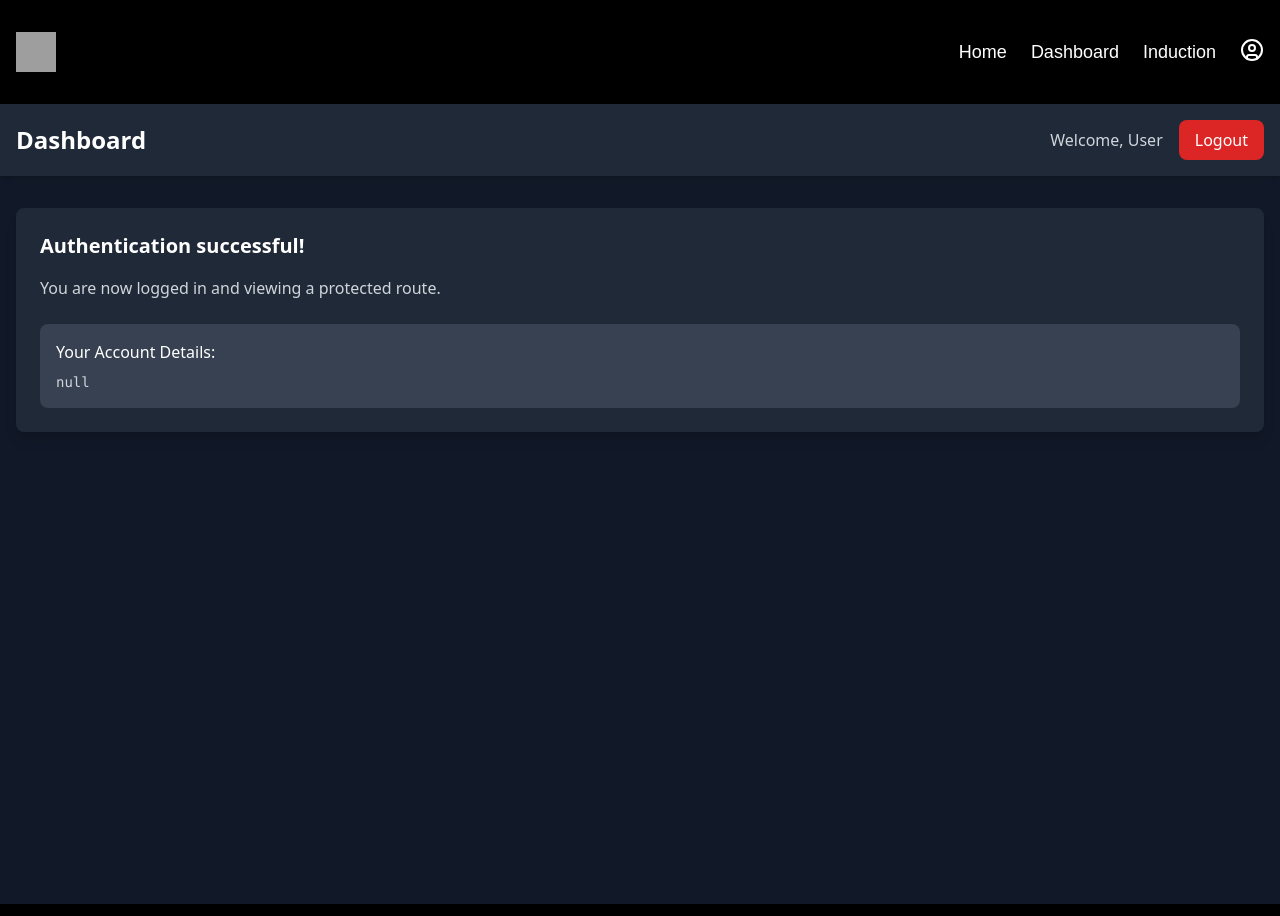
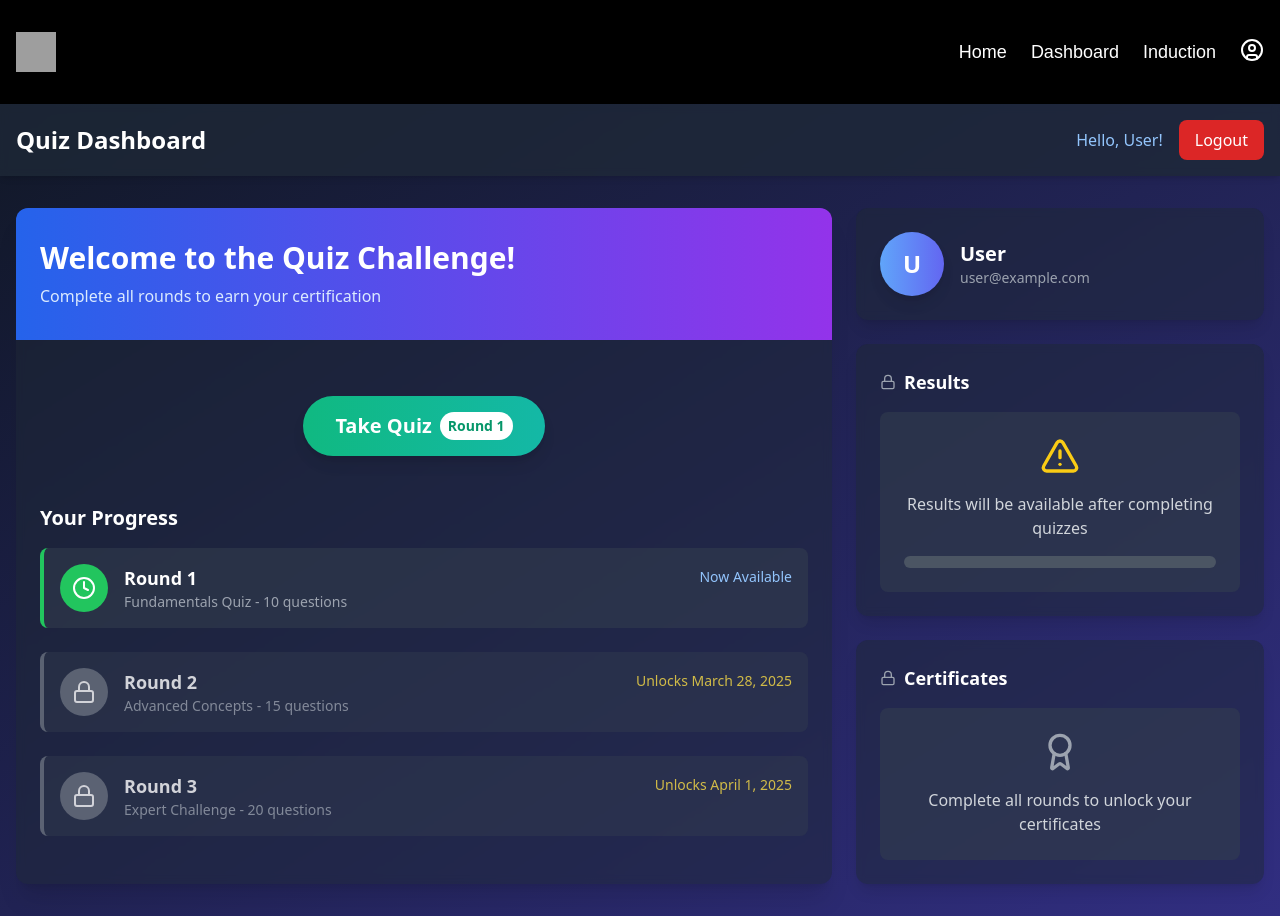
Before and after one commit to piyush-bit/iic-induction-2025, a React (Vite) app: page /dashboard in a window 1280 px wide. Built offline with nearby package versions, Linux system fonts and the light colour scheme; grey boxes are pictures that could not be loaded; a web font is replaced by a local one.

Commit message:
dashboard updated

```diff
--- a/package.json
+++ b/package.json
@@ -24,6 +24,7 @@
     "react-dom": "^18.3.1",
     "react-icons": "^5.4.0",
     "react-router-dom": "^6.27.0",
+    "recharts": "^2.15.1",
     "tailwind-merge": "^3.0.1",
     "tailwindcss-animate": "^1.0.7"
   },
--- a/src/components/Dashboard/Dashboard.jsx
+++ b/src/components/Dashboard/Dashboard.jsx
@@ -1,16 +1,67 @@
-import { useAuth } from '.././Context/AuthContext';
+import { useAuth } from '../Context/AuthContext';
+import { useState, useEffect } from 'react';
+import { Lock, Award, AlertTriangle, CheckCircle, Clock } from 'lucide-react';
 
 function Dashboard() {
   const { currentUser, logout } = useAuth();
+  const [isLoading, setIsLoading] = useState(true);
+  const [quizData, setQuizData] = useState({
+    round1: { status: 'locked', score: null, maxScore: 100, unlockDate: 'March 25, 2025' },
+    round2: { status: 'locked', score: null, maxScore: 150, unlockDate: 'March 28, 2025' },
+    round3: { status: 'locked', score: null, maxScore: 200, unlockDate: 'April 1, 2025' },
+    currentRound: null
+  });
+
+  // Simulate fetching quiz data
+  useEffect(() => {
+    const fetchQuizData = async () => {
+      // Simulate API delay
+      setTimeout(() => {
+        // This would be replaced by actual API call
+        setQuizData({
+          round1: { status: 'available', score: null, maxScore: 100, unlockDate: 'Now Available' },
+          round2: { status: 'locked', score: null, maxScore: 150, unlockDate: 'March 28, 2025' },
+          round3: { status: 'locked', score: null, maxScore: 200, unlockDate: 'April 1, 2025' },
+          currentRound: 'round1'
+        });
+        setIsLoading(false);
+      }, 800);
+    };
+
+    fetchQuizData();
+  }, []);
+
+  const getRoundStatusColor = (status) => {
+    switch(status) {
+      case 'available': return 'bg-green-500';
+      case 'locked': return 'bg-gray-500';
+      case 'completed': return 'bg-blue-500';
+      default: return 'bg-gray-500';
+    }
+  };
+
+  const getRoundStatusIcon = (status) => {
+    switch(status) {
+      case 'available': return <Clock size={24} />;
+      case 'locked': return <Lock size={24} />;
+      case 'completed': return <CheckCircle size={24} />;
+      default: return <AlertTriangle size={24} />;
+    }
+  };
+
+  const handleTakeQuiz = () => {
+    // Would normally navigate to the quiz page or start the quiz
+    alert(`Starting ${quizData.currentRound ? quizData.currentRound.replace('round', 'Round ') : 'the quiz'}!`);
+  };
 
   return (
-    <div className="min-h-screen bg-gray-900 text-white">
-      <header className="bg-gray-800 shadow-md">
+    <div className="min-h-screen bg-gradient-to-br from-gray-900 to-indigo-900 text-white">
+      <header className="bg-gray-800/80 backdrop-blur-sm shadow-md">
         <div className="container mx-auto px-4 py-4 flex justify-between items-center">
-          <h1 className="text-2xl font-bold">Dashboard</h1>
+          <h1 className="text-2xl font-bold">Quiz Dashboard</h1>
           <div className="flex items-center space-x-4">
-            <span className="text-gray-300">
-              Welcome, {currentUser?.firstName || 'User'}
+            <span className="text-blue-300 font-medium">
+              Hello, {currentUser?.firstName || 'User'}!
             </span>
             <button
               onClick={logout}
@@ -23,20 +74,148 @@ function Dashboard() {
       </header>
 
       <main className="container mx-auto px-4 py-8">
-        <div className="bg-gray-800 rounded-lg shadow-lg p-6">
-          <h2 className="text-xl font-semibold mb-4">
-            Authentication successful!
-          </h2>
-          <p className="text-gray-300 mb-4">
-            You are now logged in and viewing a protected route.
-          </p>
-          <div className="mt-6 p-4 bg-gray-700 rounded-lg">
-            <h3 className="font-medium mb-2">Your Account Details:</h3>
-            <pre className="whitespace-pre-wrap text-sm text-gray-300">
-              {JSON.stringify(currentUser, null, 2)}
-            </pre>
+        {isLoading ? (
+          <div className="flex justify-center items-center h-64">
+            <div className="animate-spin rounded-full h-12 w-12 border-t-2 border-b-2 border-blue-500"></div>
           </div>
-        </div>
+        ) : (
+          <div className="flex flex-col md:flex-row gap-6">
+            {/* Main Panel */}
+            <div className="w-full md:w-2/3 bg-gray-800/50 backdrop-blur-sm rounded-xl shadow-xl overflow-hidden">
+              <div className="bg-gradient-to-r from-blue-600 to-purple-600 px-6 py-8">
+                <h2 className="text-3xl font-bold mb-2">Welcome to the Quiz Challenge!</h2>
+                <p className="text-blue-100">Complete all rounds to earn your certification</p>
+              </div>
+
+              <div className="p-6">
+                <div className="flex justify-center my-8">
+                  <button
+                    onClick={handleTakeQuiz}
+                    className="bg-gradient-to-r from-emerald-500 to-teal-500 hover:from-emerald-600 hover:to-teal-600 text-white text-xl font-bold px-8 py-4 rounded-full shadow-lg transform transition duration-300 hover:scale-105 hover:shadow-xl flex items-center justify-center"
+                  >
+                    <span className="mr-2">Take Quiz</span>
+                    {quizData.currentRound && (
+                      <span className="bg-white text-emerald-600 text-sm font-bold px-2 py-1 rounded-full">
+                        {quizData.currentRound.replace('round', 'Round ')}
+                      </span>
+                    )}
+                  </button>
+                </div>
+
+                <div className="mt-12">
+                  <h3 className="text-xl font-semibold mb-4">Your Progress</h3>
+
+                  <div className="space-y-6">
+                    {/* Round 1 */}
+                    <div className="bg-gray-700/50 rounded-lg p-4 flex items-center border-l-4 border-green-500">
+                      <div className={`${getRoundStatusColor(quizData.round1.status)} p-3 rounded-full mr-4`}>
+                        {getRoundStatusIcon(quizData.round1.status)}
+                      </div>
+                      <div className="flex-1">
+                        <div className="flex justify-between">
+                          <h4 className="font-semibold text-lg">Round 1</h4>
+                          <div className="text-right">
+                            {quizData.round1.score !== null ? (
+                              <span className="text-emerald-400 font-bold">
+                                {quizData.round1.score}/{quizData.round1.maxScore}
+                              </span>
+                            ) : (
+                              <span className="text-blue-300 text-sm">
+                                {quizData.round1.unlockDate}
+                              </span>
+                            )}
+                          </div>
+                        </div>
+                        <p className="text-gray-400 text-sm">Fundamentals Quiz - 10 questions</p>
+                      </div>
+                    </div>
+
+                    {/* Round 2 */}
+                    <div className="bg-gray-700/50 rounded-lg p-4 flex items-center border-l-4 border-gray-500 opacity-80">
+                      <div className={`${getRoundStatusColor(quizData.round2.status)} p-3 rounded-full mr-4`}>
+                        {getRoundStatusIcon(quizData.round2.status)}
+                      </div>
+                      <div className="flex-1">
+                        <div className="flex justify-between">
+                          <h4 className="font-semibold text-lg">Round 2</h4>
+                          <div className="text-right">
+                            <span className="text-yellow-300 text-sm">
+                              Unlocks {quizData.round2.unlockDate}
+                            </span>
+                          </div>
+                        </div>
+                        <p className="text-gray-400 text-sm">Advanced Concepts - 15 questions</p>
+                      </div>
+                    </div>
+
+                    {/* Round 3 */}
+                    <div className="bg-gray-700/50 rounded-lg p-4 flex items-center border-l-4 border-gray-500 opacity-80">
+                      <div className={`${getRoundStatusColor(quizData.round3.status)} p-3 rounded-full mr-4`}>
+                        {getRoundStatusIcon(quizData.round3.status)}
+                      </div>
+                      <div className="flex-1">
+                        <div className="flex justify-between">
+                          <h4 className="font-semibold text-lg">Round 3</h4>
+                          <div className="text-right">
+                            <span className="text-yellow-300 text-sm">
+                              Unlocks {quizData.round3.unlockDate}
+                            </span>
+                          </div>
+                        </div>
+                        <p className="text-gray-400 text-sm">Expert Challenge - 20 questions</p>
+                      </div>
+                    </div>
+                  </div>
+                </div>
+              </div>
+            </div>
+
+            {/* Side Panel */}
+            <div className="w-full md:w-1/3 space-y-6">
+              {/* User Profile Card */}
+              <div className="bg-gray-800/50 backdrop-blur-sm rounded-xl shadow-lg overflow-hidden">
+                <div className="p-6">
+                  <div className="flex items-center space-x-4">
+                    <div className="w-16 h-16 bg-gradient-to-r from-blue-400 to-indigo-500 rounded-full flex items-center justify-center shadow-lg">
+                      <span className="text-2xl font-bold">{currentUser?.firstName?.charAt(0) || 'U'}</span>
+                    </div>
+                    <div>
+                      <h3 className="text-xl font-bold">{currentUser?.firstName} {currentUser?.lastName || 'User'}</h3>
+                      <p className="text-gray-400 text-sm">{currentUser?.email || 'user@example.com'}</p>
+                    </div>
+                  </div>
+                </div>
+              </div>
+
+              {/* Locked Features */}
+              <div className="bg-gray-800/50 backdrop-blur-sm rounded-xl shadow-lg p-6">
+                <h3 className="text-lg font-semibold mb-4 flex items-center">
+                  <Lock size={16} className="mr-2 text-gray-400" />
+                  Results
+                </h3>
+                <div className="bg-gray-700/50 rounded-lg p-6 text-center">
+                  <AlertTriangle size={40} className="mx-auto mb-4 text-yellow-400" />
+                  <p className="text-gray-300">Results will be available after completing quizzes</p>
+                  <div className="mt-4 w-full h-3 bg-gray-600 rounded-full overflow-hidden">
+                    <div className="bg-yellow-500 h-full rounded-full" style={{ width: '0%' }}></div>
+                  </div>
+                </div>
+              </div>
+
+              {/* Locked Features */}
+              <div className="bg-gray-800/50 backdrop-blur-sm rounded-xl shadow-lg p-6">
+                <h3 className="text-lg font-semibold mb-4 flex items-center">
+                  <Lock size={16} className="mr-2 text-gray-400" />
+                  Certificates
+                </h3>
+                <div className="bg-gray-700/50 rounded-lg p-6 text-center">
+                  <Award size={40} className="mx-auto mb-4 text-gray-400" />
+                  <p className="text-gray-300">Complete all rounds to unlock your certificates</p>
+                </div>
+              </div>
+            </div>
+          </div>
+        )}
       </main>
     </div>
   );
```
Also changed, not shown: 1 other file (tests, documents, lock files or other folders).
